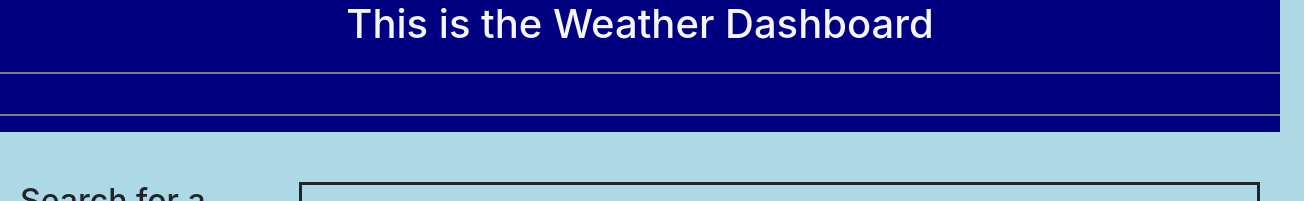
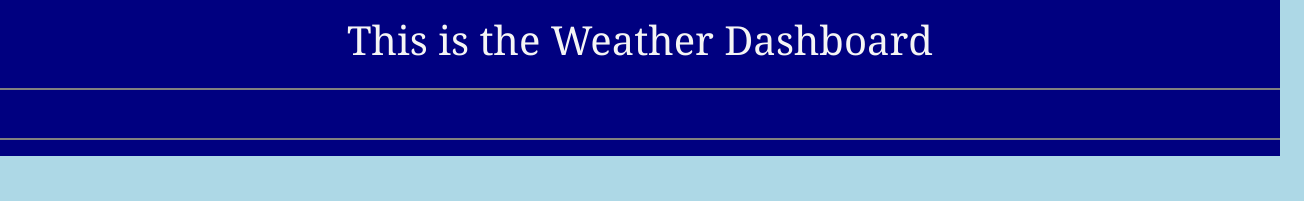
Before and after one commit to arerickson28/weather-dashboard, a plain HTML site: page index.html in a window 1280 px wide. Shown: the top 201 px of the page, 1304 px wide, since content can reach past the window. Drawn offline with nearby package versions, Linux system fonts and the light colour scheme; a script that the page names is missing.

Commit message:
adjusted more css margins

```diff
--- a/develop/style.css
+++ b/develop/style.css
@@ -1,10 +1,19 @@
 body {
     background-color: lightblue ;
     margin: 0 ;
+    font-family: Georgia, 'Times New Roman', Times, serif
 }
 
-#banner h1, h3, h4{
+#banner h1, h3, h4 {
     color: whitesmoke ;
+}
+
+#banner h1 {
+    margin-top: 16px ;
+}
+
+#banner h3 {
+    margin-top: 8px ;
 }
 
 #banner hr {
@@ -95,15 +104,6 @@ body {
     padding-left: 0px ;
 }
 
-/* #citySearch hr {
-    display: absolute ;
-} */
-
-/* #hrDiv {
-    flex-direction: row ;
-    /* flex-grow: 1 ; */
-} */
-
 #citySearch h3 {
     color: grey ;
 }
```
